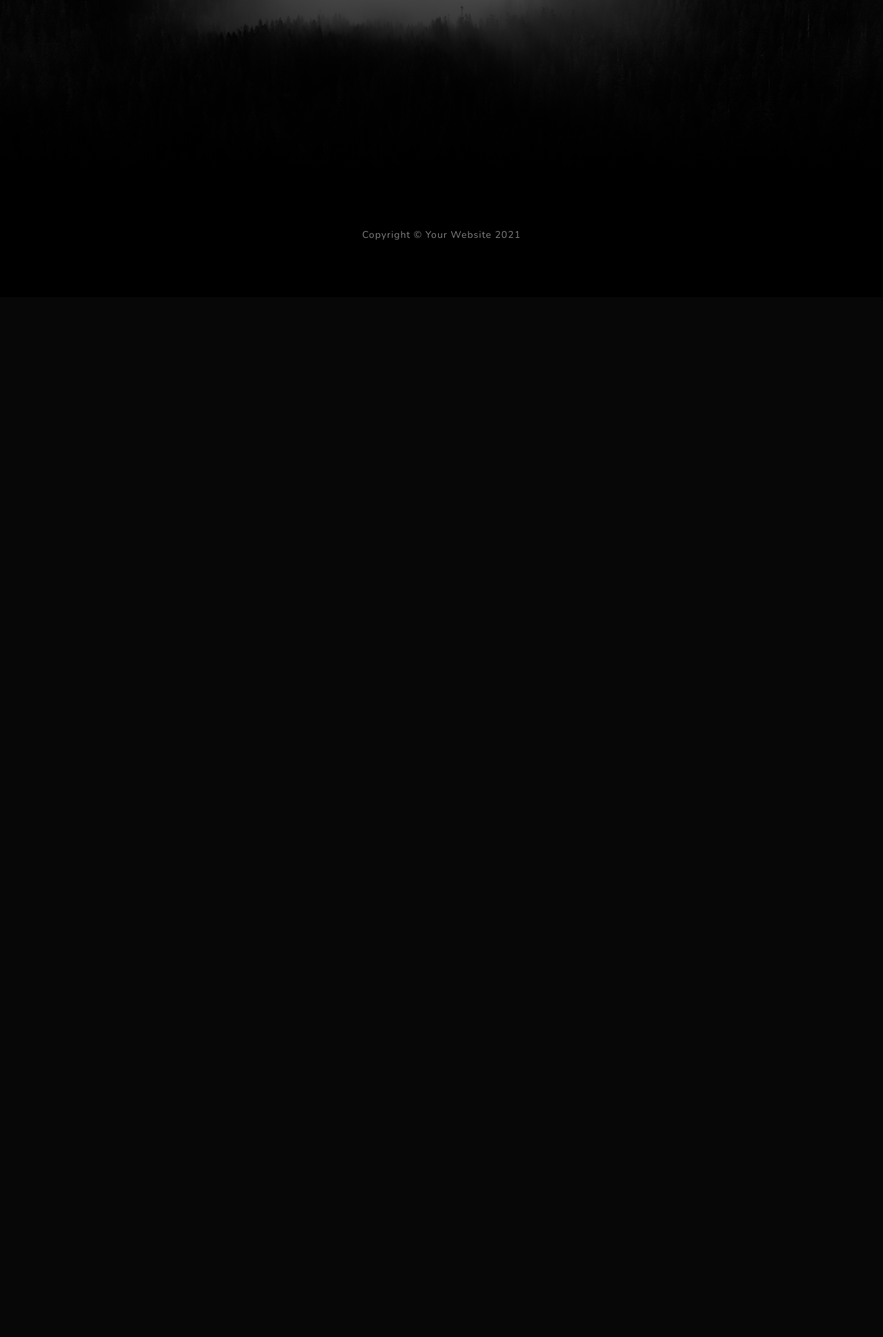
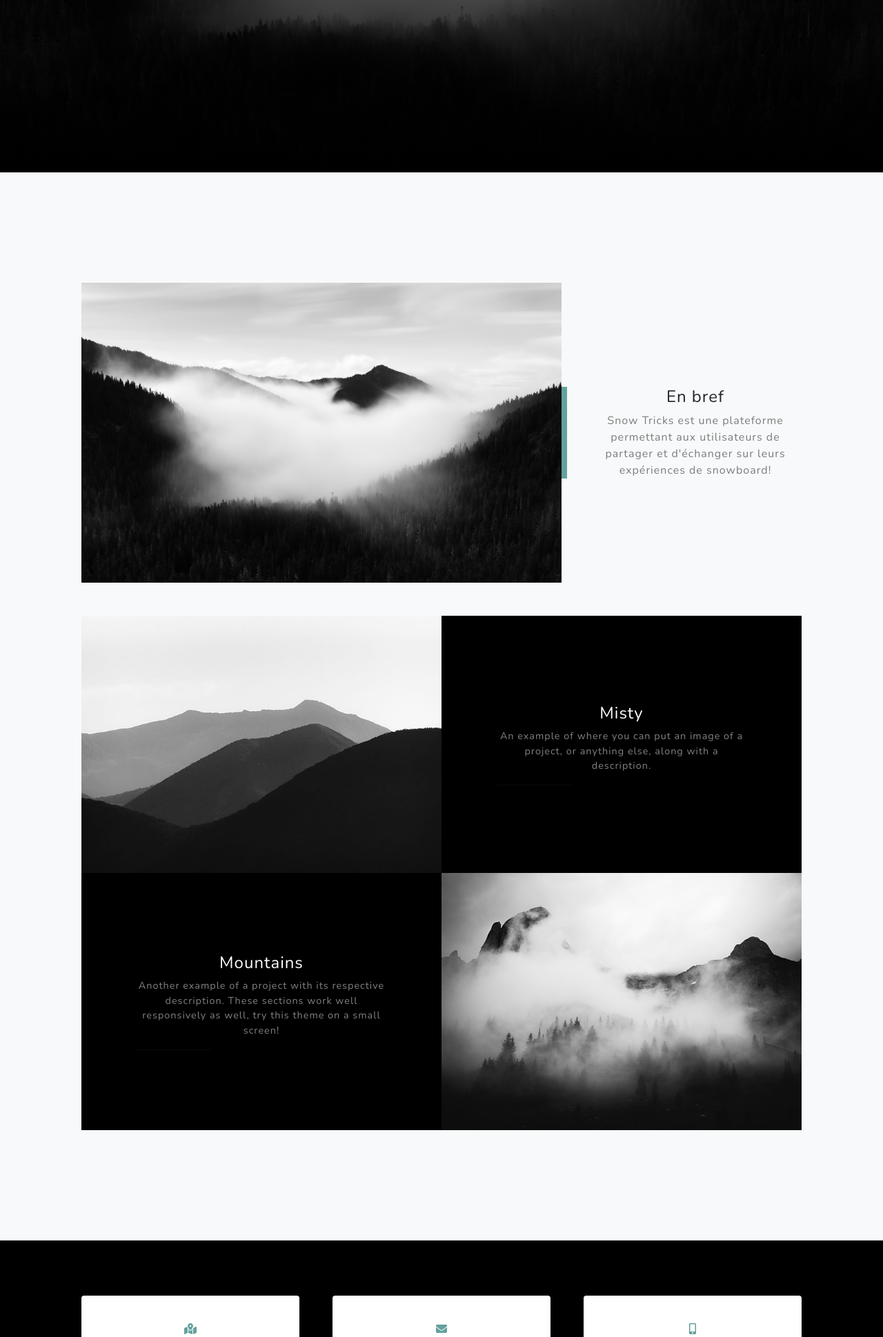
Before and after one commit to qwang94/SnowTricks, a Symfony app: template templates/home/index.html.twig in a window 1280 px wide. Shown: the part 550-2489 px from the top of the page at 69% size. Before the commit the page ends 898 px from the top, so only its background shows below. Run offline with Twig, Linux system fonts and the light colour scheme; the template is opened without the code that fills it, so the values that code supplies are empty; some libraries are stand-ins or nearby versions.

Commit message:
update homepage

```diff
--- a/templates/base.html.twig
+++ b/templates/base.html.twig
@@ -24,6 +24,6 @@
       {% block body %}{% endblock %}
       {% include "partials/footer.html.twig" %}
       <script src="https://cdn.jsdelivr.net/npm/bootstrap@5.1.0/dist/js/bootstrap.bundle.min.js"></script>
-      <script src="js/scripts.js"></script>
+      <script src="assets/js/scripts.js"></script>
     </body>
 </html>
--- a/templates/home/index.html.twig
+++ b/templates/home/index.html.twig
@@ -15,4 +15,49 @@
         </div>
     </div>
 </header>
+<section class="projects-section bg-light" id="projects">
+    <div class="container px-4 px-lg-5">
+        <!-- Featured Project Row-->
+        <div class="row gx-0 mb-4 mb-lg-5 align-items-center">
+            <div class="col-xl-8 col-lg-7"><img class="img-fluid mb-3 mb-lg-0" src="assets/img/bg-masthead.jpg" alt="..." /></div>
+            <div class="col-xl-4 col-lg-5">
+                <div class="featured-text text-center text-lg-left">
+                    <h4>En bref</h4>
+                    <p class="text-black-50 mb-0">Snow Tricks est une plateforme permettant aux utilisateurs de partager et d'échanger sur leurs expériences de snowboard!</p>
+                </div>
+            </div>
+        </div>
+        <!-- Project One Row-->
+        <div class="row gx-0 mb-5 mb-lg-0 justify-content-center">
+            <div class="col-lg-6"><img class="img-fluid" src="assets/img/demo-image-01.jpg" alt="..." /></div>
+            <div class="col-lg-6">
+                <div class="bg-black text-center h-100 project">
+                    <div class="d-flex h-100">
+                        <div class="project-text w-100 my-auto text-center text-lg-left">
+                            <h4 class="text-white">Misty</h4>
+                            <p class="mb-0 text-white-50">An example of where you can put an image of a project, or anything else, along with a description.</p>
+                            <hr class="d-none d-lg-block mb-0 ms-0" />
+                        </div>
+                    </div>
+                </div>
+            </div>
+        </div>
+        <!-- Project Two Row-->
+        <div class="row gx-0 justify-content-center">
+            <div class="col-lg-6"><img class="img-fluid" src="assets/img/demo-image-02.jpg" alt="..." /></div>
+            <div class="col-lg-6 order-lg-first">
+                <div class="bg-black text-center h-100 project">
+                    <div class="d-flex h-100">
+                        <div class="project-text w-100 my-auto text-center text-lg-right">
+                            <h4 class="text-white">Mountains</h4>
+                            <p class="mb-0 text-white-50">Another example of a project with its respective description. These sections work well responsively as well, try this theme on a small screen!</p>
+                            <hr class="d-none d-lg-block mb-0 me-0" />
+                        </div>
+                    </div>
+                </div>
+            </div>
+        </div>
+    </div>
+</section>
+
 {% endblock %}
--- a/templates/partials/footer.html.twig
+++ b/templates/partials/footer.html.twig
@@ -1,3 +1,44 @@
+<section class="contact-section bg-black">
+    <div class="container px-4 px-lg-5">
+        <div class="row gx-4 gx-lg-5">
+            <div class="col-md-4 mb-3 mb-md-0">
+                <div class="card py-4 h-100">
+                    <div class="card-body text-center">
+                        <i class="fas fa-map-marked-alt text-primary mb-2"></i>
+                        <h4 class="text-uppercase m-0">Addresse</h4>
+                        <hr class="my-4 mx-auto" />
+                        <div class="small text-black-50">1, Rue OpenClassrooms, 75000 Paris</div>
+                    </div>
+                </div>
+            </div>
+            <div class="col-md-4 mb-3 mb-md-0">
+                <div class="card py-4 h-100">
+                    <div class="card-body text-center">
+                        <i class="fas fa-envelope text-primary mb-2"></i>
+                        <h4 class="text-uppercase m-0">Email</h4>
+                        <hr class="my-4 mx-auto" />
+                        <div class="small text-black-50"><a href="#!">hello@openclassrooms.com</a></div>
+                    </div>
+                </div>
+            </div>
+            <div class="col-md-4 mb-3 mb-md-0">
+                <div class="card py-4 h-100">
+                    <div class="card-body text-center">
+                        <i class="fas fa-mobile-alt text-primary mb-2"></i>
+                        <h4 class="text-uppercase m-0">Téléphone</h4>
+                        <hr class="my-4 mx-auto" />
+                        <div class="small text-black-50">01 23 45 67 89</div>
+                    </div>
+                </div>
+            </div>
+        </div>
+        <div class="social d-flex justify-content-center">
+            <a class="mx-2" href="#!"><i class="fab fa-twitter"></i></a>
+            <a class="mx-2" href="#!"><i class="fab fa-facebook-f"></i></a>
+            <a class="mx-2" href="#!"><i class="fab fa-github"></i></a>
+        </div>
+    </div>
+</section>
 <footer class="footer bg-black small text-center text-white-50">
   <div class="container px-4 px-lg-5">Copyright &copy; Your Website 2021</div>
 </footer>
```
